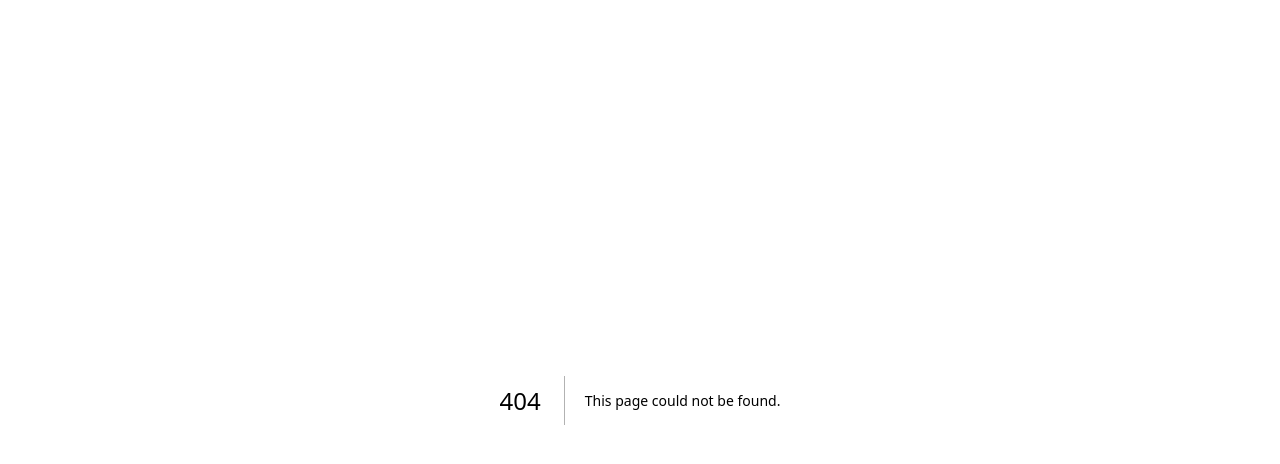
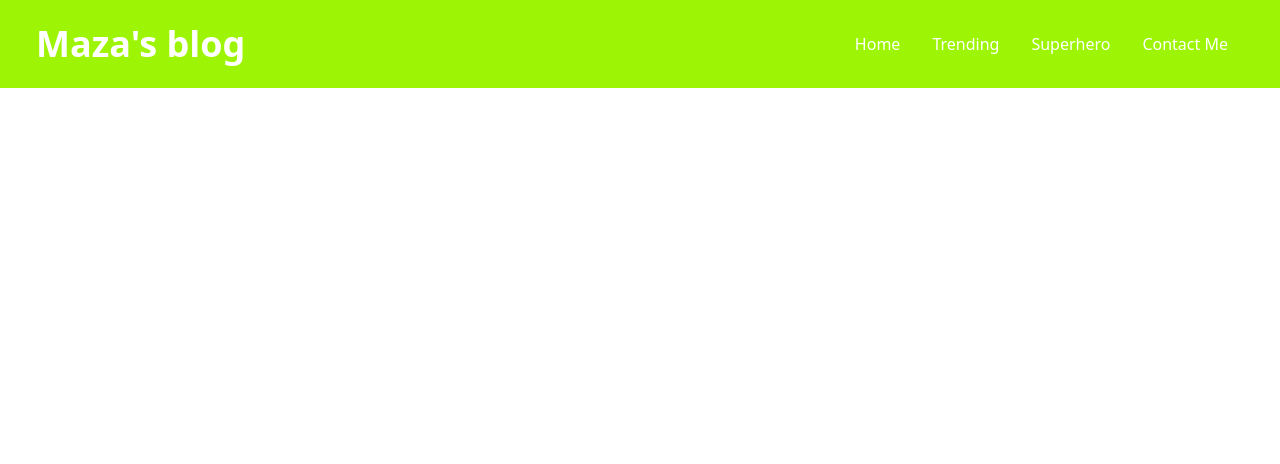
Before and after one commit to Luth-Badila/maza-blog, a Next.js app: page /Menu in a window 1280 px wide. Before the commit this address had no page. Shown: the top 464 px of the page. Built offline with nearby package versions, Linux system fonts and the light colour scheme.

Commit message:
made mazas blog with resposive navbar

```diff
--- /dev/null
+++ b/components/Navbar.jsx
@@ -0,0 +1,82 @@
+import React, { useState, useEffect } from "react";
+import Link from "next/link";
+import { AiOutlineMenu, AiOutlineClose } from "react-icons/ai";
+
+const Navbar = () => {
+  const [nav, setNav] = useState(false);
+  const [color, setColor] = useState("#9df505");
+  const [textColor, setTextColor] = useState("white");
+
+  const handleNav = () => {
+    setNav(!nav);
+  };
+  useEffect(() => {
+    const changeColor = () => {
+      if (window.scrollY >= 90) {
+        setColor("#3d0101");
+        setTextColor("#e8d1d1");
+      } else {
+        setColor("#9df505");
+        setTextColor("#fff");
+      }
+    };
+    window.addEventListener("scroll", changeColor);
+  }, []);
+
+  return (
+    <div style={{ backgroundColor: `${color}` }} className="fixed top-0 left-0 w-full z-10 ease-in duration-300">
+      <div className="max-w-[1240px] m-auto flex justify-between items-center p-4 text-white">
+        <Link href="/">
+          <h1 style={{ color: `${textColor}` }} className="font-bold text-4xl">
+            Maza&apos;s blog
+          </h1>
+        </Link>
+        <ul style={{ color: `${textColor}` }} className="hidden sm:flex">
+          <li className="p-4">
+            <Link href="/">Home</Link>
+          </li>
+          <li className="p-4">
+            <Link href="/#trending">Trending</Link>
+          </li>
+          <li className="p-4">
+            <Link href="/#superhero">Superhero</Link>
+          </li>
+          <li className="p-4">
+            <Link href="/#contactus">Contact Me</Link>
+          </li>
+        </ul>
+
+        {/* Mobile Button */}
+        <div onClick={handleNav} className="block sm:hidden z-10 cursor-pointer">
+          {/* tailwind: apabila min-width > 640 ? muncul : hidden */}
+          {nav ? <AiOutlineClose size={20} style={{ color: `${textColor}` }} /> : <AiOutlineMenu size={20} style={{ color: `${textColor}` }} />}
+        </div>
+        {/* Mobile Menu */}
+        <div
+          className={
+            nav
+              ? "sm:hidden absolute top-0 left-[0] right-0 bottom-0 flex justify-center items-center w-full h-screen bg-[#19f505] text-center ease-in duration-300"
+              : "sm:hidden absolute top-0 left-[100%] right-0 bottom-0 flex justify-center items-center w-full h-screen bg-[#19f505] text-center ease-in duration-300"
+          }
+        >
+          <ul>
+            <li onClick={handleNav} className="p-4 text-4xl hover:text-blue-500">
+              <Link href="/">Home</Link>
+            </li>
+            <li onClick={handleNav} className="p-4 text-4xl hover:text-blue-500">
+              <Link href="/trending">Trending</Link>
+            </li>
+            <li onClick={handleNav} className="p-4 text-4xl hover:text-blue-500">
+              <Link href="/portofolio">Portofolio</Link>
+            </li>
+            <li onClick={handleNav} className="p-4 text-4xl hover:text-blue-500">
+              <Link href="/About">About</Link>
+            </li>
+          </ul>
+        </div>
+      </div>
+    </div>
+  );
+};
+
+export default Navbar;
--- /dev/null
+++ b/pages/Menu.jsx
@@ -0,0 +1,8 @@
+import React from "react";
+import Link from "next/link";
+
+const Menu = () => {
+  return <div className="flex justify-between items-center">Menu</div>;
+};
+
+export default Menu;
--- a/pages/_app.js
+++ b/pages/_app.js
@@ -1,7 +1,13 @@
-import '../styles/globals.css'
+import Navbar from "../components/Navbar";
+import "../styles/globals.css";
 
 function MyApp({ Component, pageProps }) {
-  return <Component {...pageProps} />
+  return (
+    <>
+      <Navbar />
+      <Component {...pageProps} />
+    </>
+  );
 }
 
-export default MyApp
+export default MyApp;
--- a/pages/index.js
+++ b/pages/index.js
@@ -1,71 +1,16 @@
-import Head from 'next/head'
-import Image from 'next/image'
-import styles from '../styles/Home.module.css'
+import Head from "next/head";
+import Image from "next/image";
+import styles from "../styles/Home.module.css";
+import Menu from "./Menu";
 
 export default function Home() {
   return (
-    <div className={styles.container}>
+    <div>
       <Head>
-        <title>Create Next App</title>
+        <title>Maza&apos;s blog</title>
         <meta name="description" content="Generated by create next app" />
         <link rel="icon" href="/favicon.ico" />
       </Head>
-
-      <main className={styles.main}>
-        <h1 className={styles.title}>
-          Welcome to <a href="https://nextjs.org">Next.js!</a>
-        </h1>
-
-        <p className={styles.description}>
-          Get started by editing{' '}
-          <code className={styles.code}>pages/index.js</code>
-        </p>
-
-        <div className={styles.grid}>
-          <a href="https://nextjs.org/docs" className={styles.card}>
-            <h2>Documentation &rarr;</h2>
-            <p>Find in-depth information about Next.js features and API.</p>
-          </a>
-
-          <a href="https://nextjs.org/learn" className={styles.card}>
-            <h2>Learn &rarr;</h2>
-            <p>Learn about Next.js in an interactive course with quizzes!</p>
-          </a>
-
-          <a
-            href="https://github.com/vercel/next.js/tree/canary/examples"
-            className={styles.card}
-          >
-            <h2>Examples &rarr;</h2>
-            <p>Discover and deploy boilerplate example Next.js projects.</p>
-          </a>
-
-          <a
-            href="https://vercel.com/new?utm_source=create-next-app&utm_medium=default-template&utm_campaign=create-next-app"
-            target="_blank"
-            rel="noopener noreferrer"
-            className={styles.card}
-          >
-            <h2>Deploy &rarr;</h2>
-            <p>
-              Instantly deploy your Next.js site to a public URL with Vercel.
-            </p>
-          </a>
-        </div>
-      </main>
-
-      <footer className={styles.footer}>
-        <a
-          href="https://vercel.com?utm_source=create-next-app&utm_medium=default-template&utm_campaign=create-next-app"
-          target="_blank"
-          rel="noopener noreferrer"
-        >
-          Powered by{' '}
-          <span className={styles.logo}>
-            <Image src="/vercel.svg" alt="Vercel Logo" width={72} height={16} />
-          </span>
-        </a>
-      </footer>
     </div>
-  )
+  );
 }
--- /dev/null
+++ b/postcss.config.js
@@ -0,0 +1,6 @@
+module.exports = {
+  plugins: {
+    tailwindcss: {},
+    autoprefixer: {},
+  },
+}
--- a/styles/globals.css
+++ b/styles/globals.css
@@ -1,26 +1,3 @@
-html,
-body {
-  padding: 0;
-  margin: 0;
-  font-family: -apple-system, BlinkMacSystemFont, Segoe UI, Roboto, Oxygen,
-    Ubuntu, Cantarell, Fira Sans, Droid Sans, Helvetica Neue, sans-serif;
-}
-
-a {
-  color: inherit;
-  text-decoration: none;
-}
-
-* {
-  box-sizing: border-box;
-}
-
-@media (prefers-color-scheme: dark) {
-  html {
-    color-scheme: dark;
-  }
-  body {
-    color: white;
-    background: black;
-  }
-}
+@tailwind base;
+@tailwind components;
+@tailwind utilities;
--- /dev/null
+++ b/tailwind.config.js
@@ -0,0 +1,10 @@
+/** @type {import('tailwindcss').Config} */
+module.exports = {
+  content: [  "./pages/**/*.{js,ts,jsx,tsx}",
+  "./components/**/*.{js,ts,jsx,tsx}",
+],
+  theme: {
+    extend: {},
+  },
+  plugins: [],
+}
```
Also changed, not shown: package.json (+8 -2 lines), 1 other file (tests, documents, lock files or other folders).
